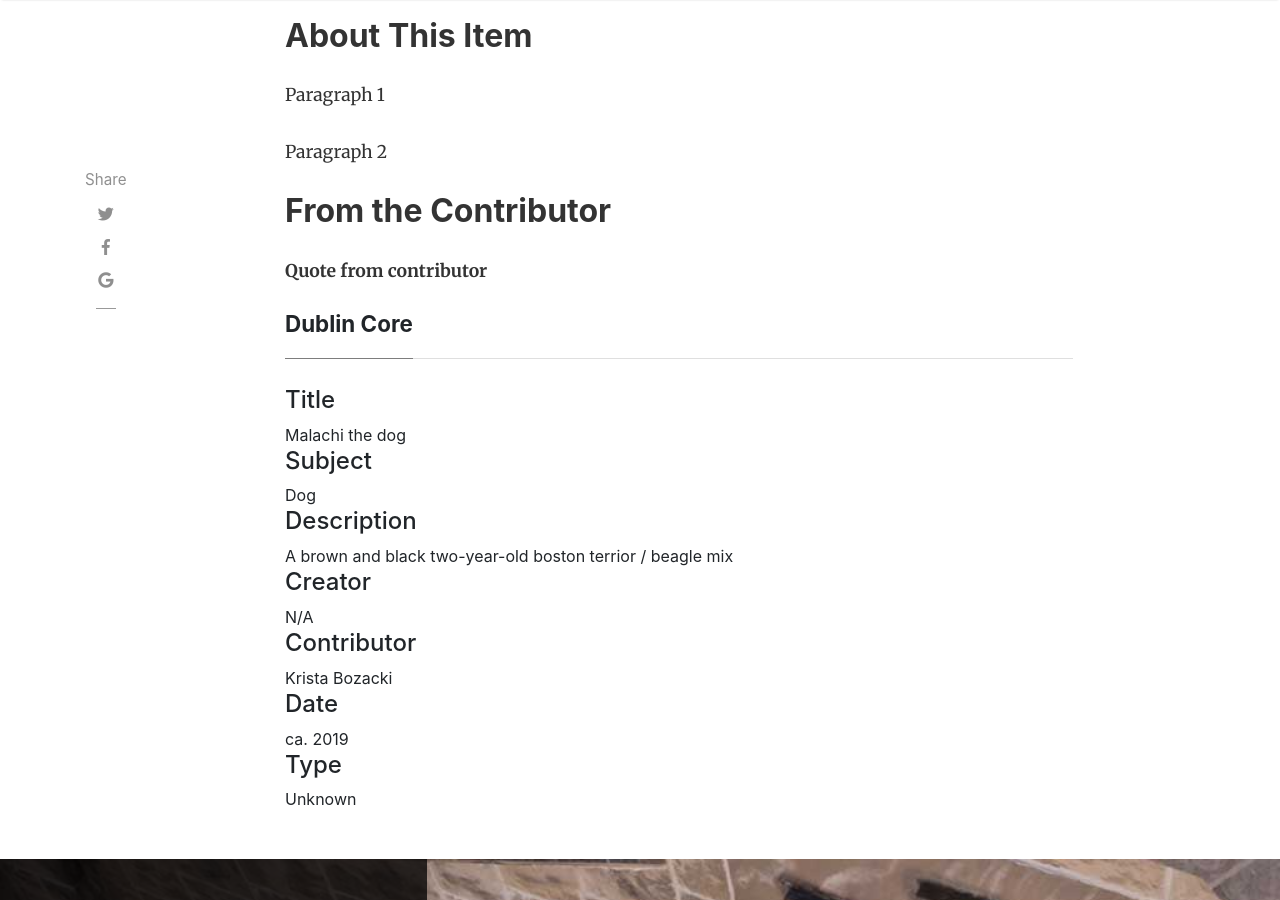
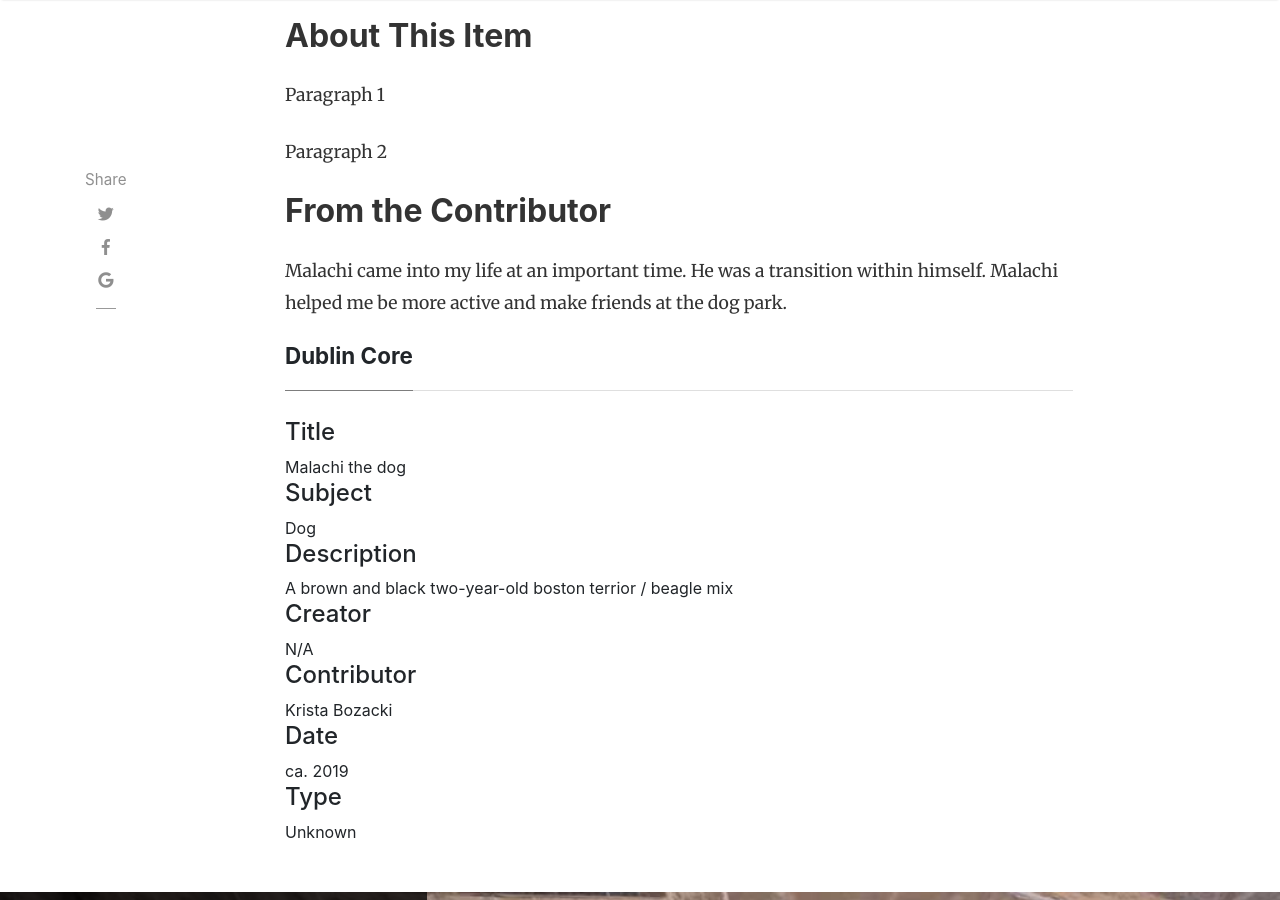
Before and after one commit to H301HistoryHarvest/H301HistoryHarvest, a Jekyll site: the page built from _items/2019-10-03-0007.md, in a window 1280 px wide and 900 px high, scrolled down 1235 px. Built offline with Jekyll 4.4.1, drawn with Linux system fonts in a browser that asks for light colours; nearby versions of some CDN libraries; comment, search, counter and statistics services are not loaded.

Commit message:
Update 2019-10-03-0007.md

```diff
--- a/_items/2019-10-03-0007.md
+++ b/_items/2019-10-03-0007.md
@@ -22,4 +22,4 @@ Paragraph 2
 
 ## From the Contributor
 
-**Quote from contributor**
+Malachi came into my life at an important time. He was a transition within himself. Malachi helped me be more active and make friends at the dog park.
```
